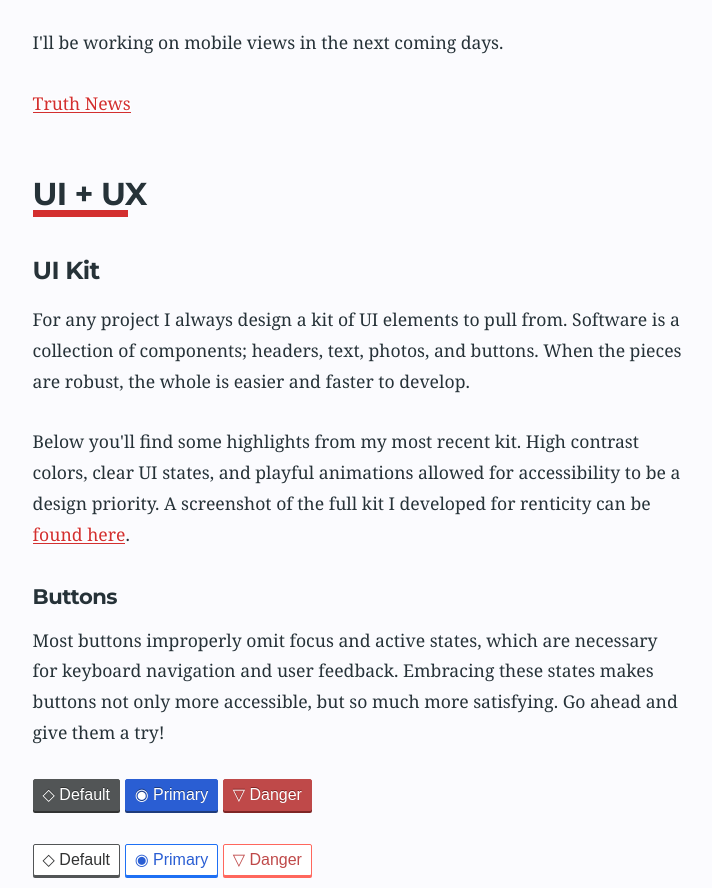
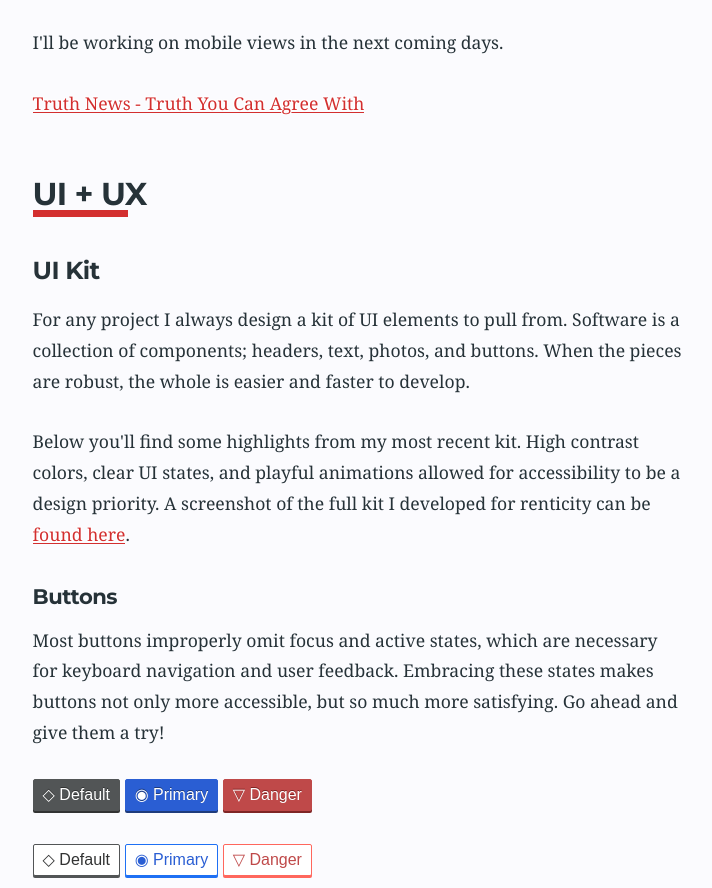
Before and after one commit to abattenb/abattenb.github.io, a plain HTML site: page index.html in a window 1280 px wide. Shown: the part 1086-1974 px from the top of the page, without its empty margins (227-939 px from the left). Drawn offline with Linux system fonts and the light colour scheme.

Commit message:
Added 'Projects' section and linked 'Truth News'

```diff
--- a/index.html
+++ b/index.html
@@ -132,7 +132,7 @@
                 I'll be working on mobile views in the next coming days.
             </p>
             <a href="truth">
-                Truth News
+                Truth News - Truth You Can Agree With
             </a>
         </section>
         <!--UI + UX-->
--- /dev/null
+++ b/truth/r/css/truth_mobile.css
@@ -0,0 +1,4 @@
+/* Smartphones (portrait and landscape) ----------- */
+@media only screen and (min-device-width : 320px) and (max-device-width : 480px) {
+    /* Styles */
+}
```
Also changed, not shown: truth/index.html (+2 -1 lines), truth/r/css/truth.css (renamed from truth/truth.css).
